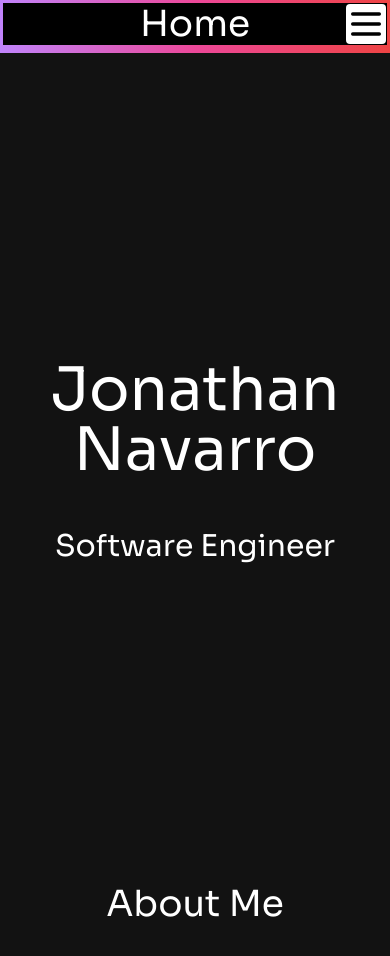
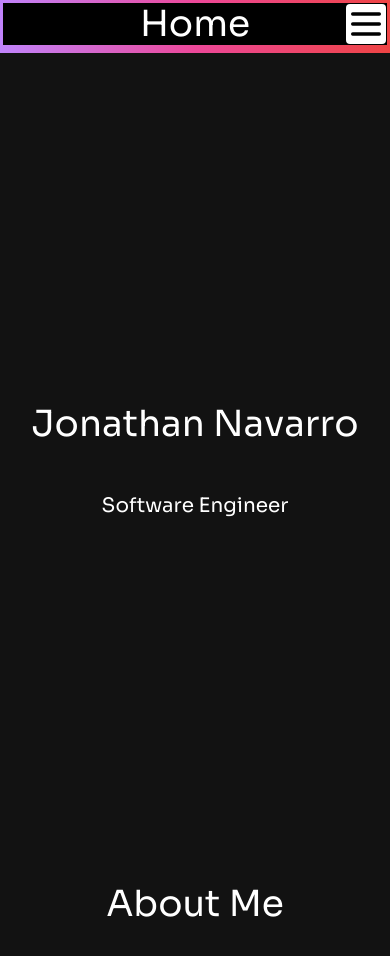
Before and after one commit to Jonnaa/Portfolio, a React (Vite) app: page / in a window 390 px wide. Shown: the top 956 px of the page. Built offline with nearby package versions, Linux system fonts and the light colour scheme.

Commit message:
Responsiveness added to home page

```diff
--- a/src/components/Home/index.jsx
+++ b/src/components/Home/index.jsx
@@ -22,8 +22,8 @@ const Home = () => {
         // viewport={{ amount: "all", once: true }}
         // transition={{ delay: .25, duration:.5 }}
       >
-        <h1 className="text-6xl">Jonathan Navarro</h1>
-        <p className="text-3xl pt-12">Software Engineer</p>
+        <h1 className="text-4xl sm:text-5xl md:text-6xl">Jonathan Navarro</h1>
+        <p className="text-xl sm:text-2xl md:text-3xl pt-12">Software Engineer</p>
       </motion.div>
     </div>
   );
```
